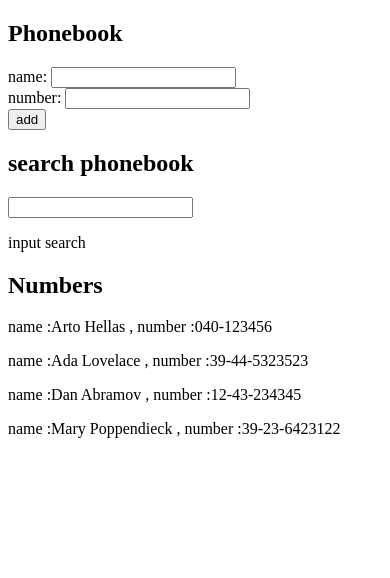
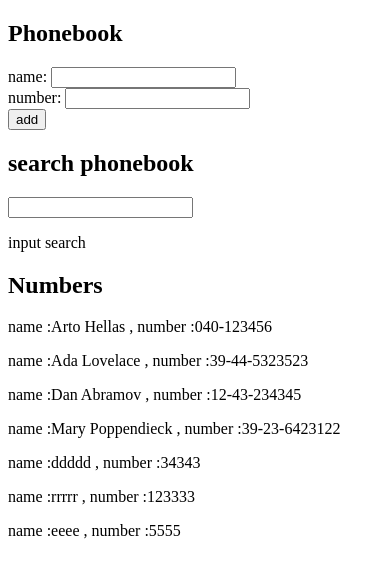
Before and after one commit to Mohammad-Osama/fullstackopen, a React (Create React App) app in the folder part2/phonebook/: page / in a window 390 px wide. Shown: the top 578 px of the page. Built offline with nearby package versions, Linux system fonts and the light colour scheme; data requests are answered from the project's data file.

Commit message:
2.15: Phonebook step7 & 2.16: Phonebook step8

```diff
--- a/part2/phonebook/db.json
+++ b/part2/phonebook/db.json
@@ -1,5 +1,5 @@
 {
-    "persons":[
+  "persons": [
     {
       "name": "Arto Hellas",
       "number": "040-123456",
@@ -19,6 +19,21 @@
       "name": "Mary Poppendieck",
       "number": "39-23-6423122",
       "id": 4
+    },
+    {
+      "name": "ddddd",
+      "number": "34343",
+      "id": 5
+    },
+    {
+      "name": "rrrrr",
+      "number": "123333",
+      "id": 6
+    },
+    {
+      "name": "eeee",
+      "number": "5555",
+      "id": 7
     }
   ]
 }
--- a/part2/phonebook/src/App.js
+++ b/part2/phonebook/src/App.js
@@ -3,6 +3,7 @@ import Form from './components/Form'
 import Person from './components/Person'
 import Search from './components/Search'
 import axios from 'axios'
+import * as api from './services/api'
 
 const App = () => {
   const [persons, setPersons] = useState([])
@@ -31,9 +32,27 @@ const App = () => {
       return
     }
 
-    setPersons(persons.concat(typedContact))
-    setNewName('')
-    setNewnumber('')
+
+    api.addPerson(typedContact)
+    .then((res)=>{
+      setPersons(persons.concat(res))
+      setNewName('')
+      setNewnumber('')
+
+
+    })
+
+
+    /* axios
+    .post('http://localhost:3001/persons' , typedContact)
+    .then ((res)=>{
+      setPersons(persons.concat(res.data))
+      setNewName('')
+     setNewnumber('')
+
+    }) */
+
+
 
   }
 
@@ -64,13 +83,20 @@ const App = () => {
 
   useEffect(() => {
 
-    axios
+    api.getAll()
+      .then( (data)=>{
+        console.log("response all " , data)
+        setPersons(data)
+
+      })
+
+    /* axios
     .get('http://localhost:3001/persons')
     .then( (res)=>{
         console.log("response" , res)
         setPersons(res.data)
     }
-    )
+    ) */
 
   }, [])
 
--- /dev/null
+++ b/part2/phonebook/src/services/api.js
@@ -0,0 +1,15 @@
+import axios from "axios";
+
+export const url = "http://localhost:3001/persons"
+
+export const getAll = () => {
+
+    const request = axios.get(url)
+    return request.then(response => response.data)
+}
+
+export const addPerson = (newPerson) => {
+
+    const request = axios.post(url, newPerson)
+    return request.then(response => response.data)
+}
```
Lines whose indentation alone changed are shown as unchanged.
